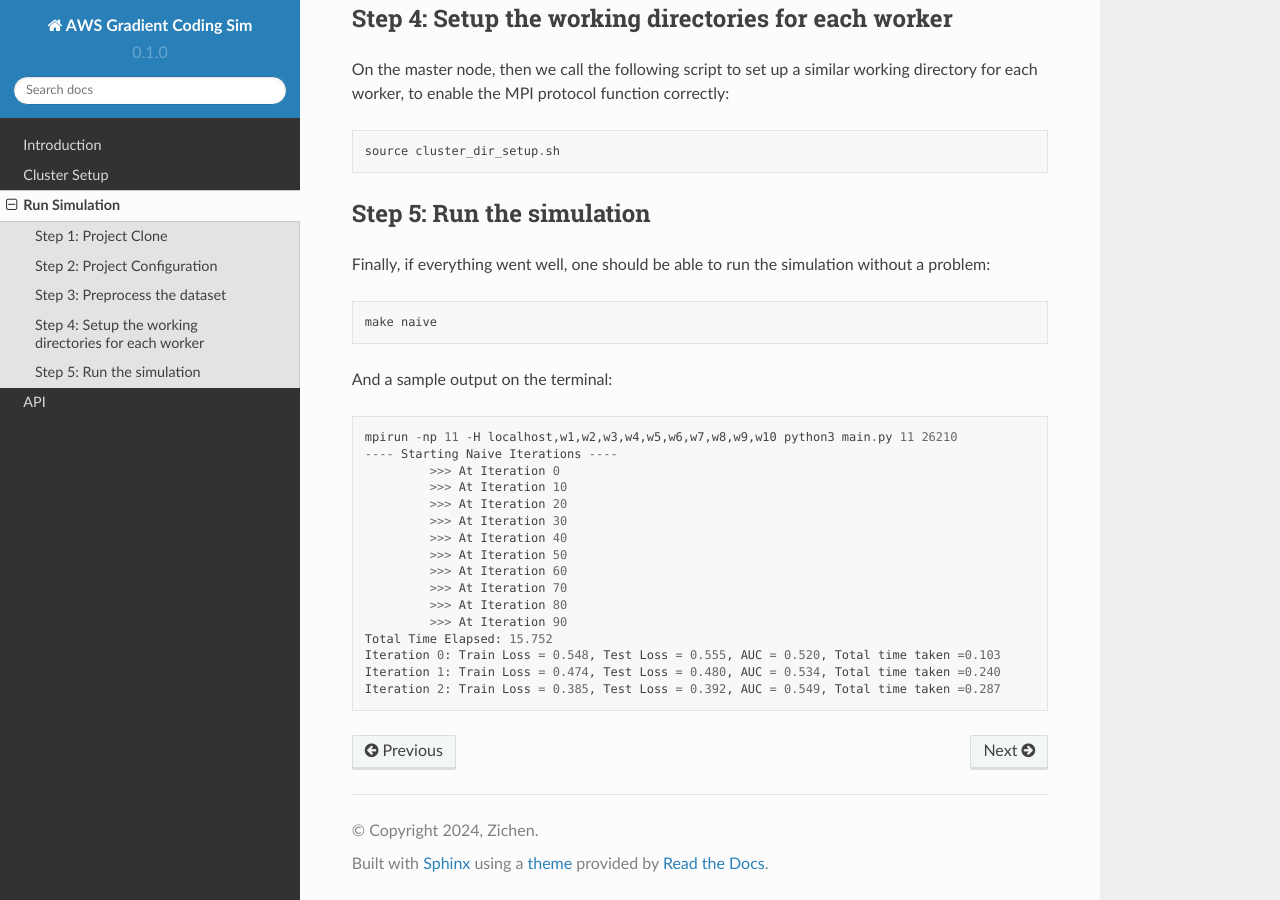
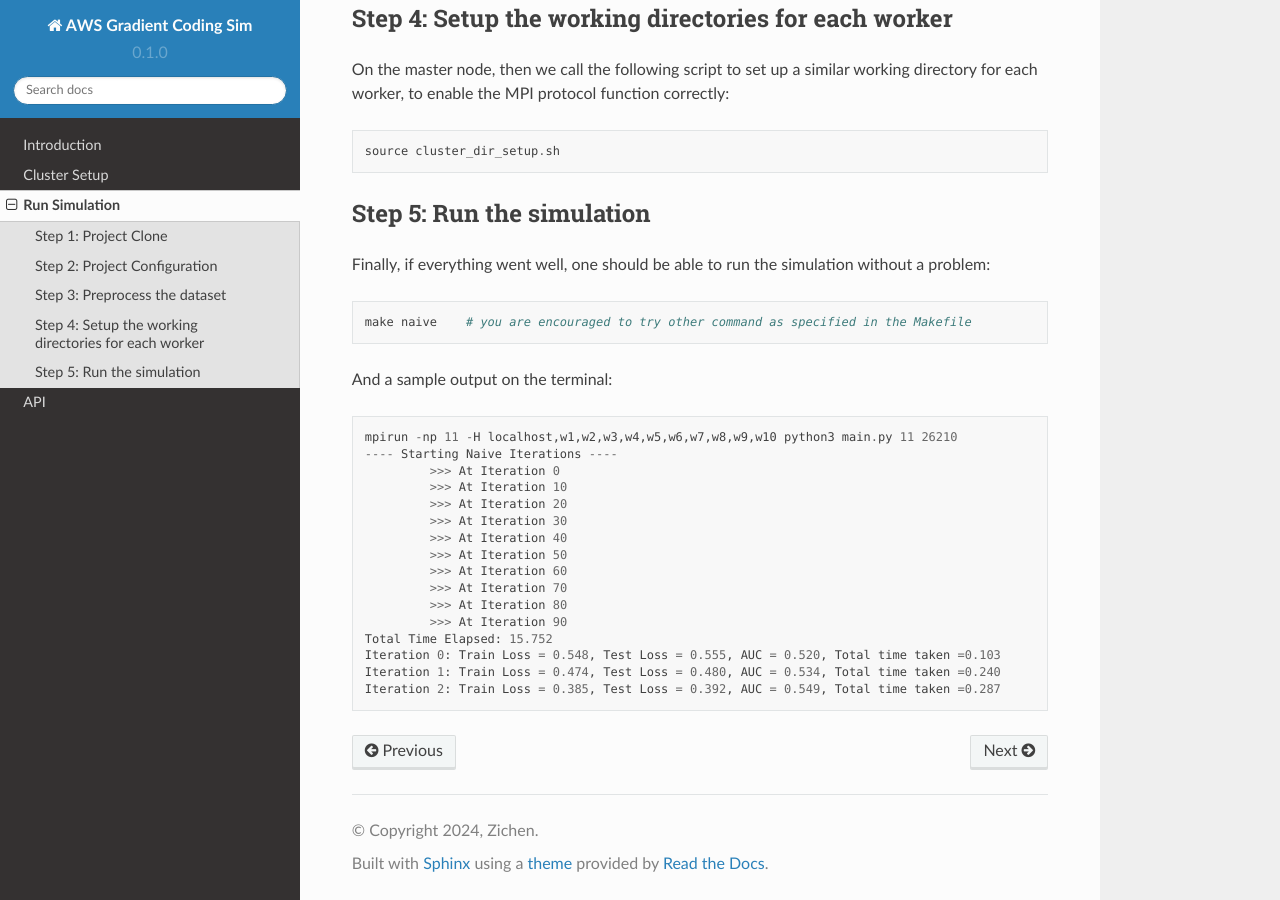
Before and after one commit to ZeeChono/GradientCodeReadDocs, a Sphinx documentation site: the page built from docs/source/run_simulation.rst, in a window 1280 px wide and 900 px high, scrolled down 1936 px. Built offline with Sphinx 7.4.7 and the Read the Docs theme 2.0.0, drawn with Linux system fonts in a browser that asks for light colours.

Commit message:
Update run_simulation.rst

```diff
--- a/docs/source/run_simulation.rst
+++ b/docs/source/run_simulation.rst
@@ -112,7 +112,7 @@ Finally, if everything went well, one should be able to run the simulation witho
 
 .. code-block::
 
-    make naive
+    make naive    # you are encouraged to try other command as specified in the Makefile
 
 And a sample output on the terminal::
 
```
